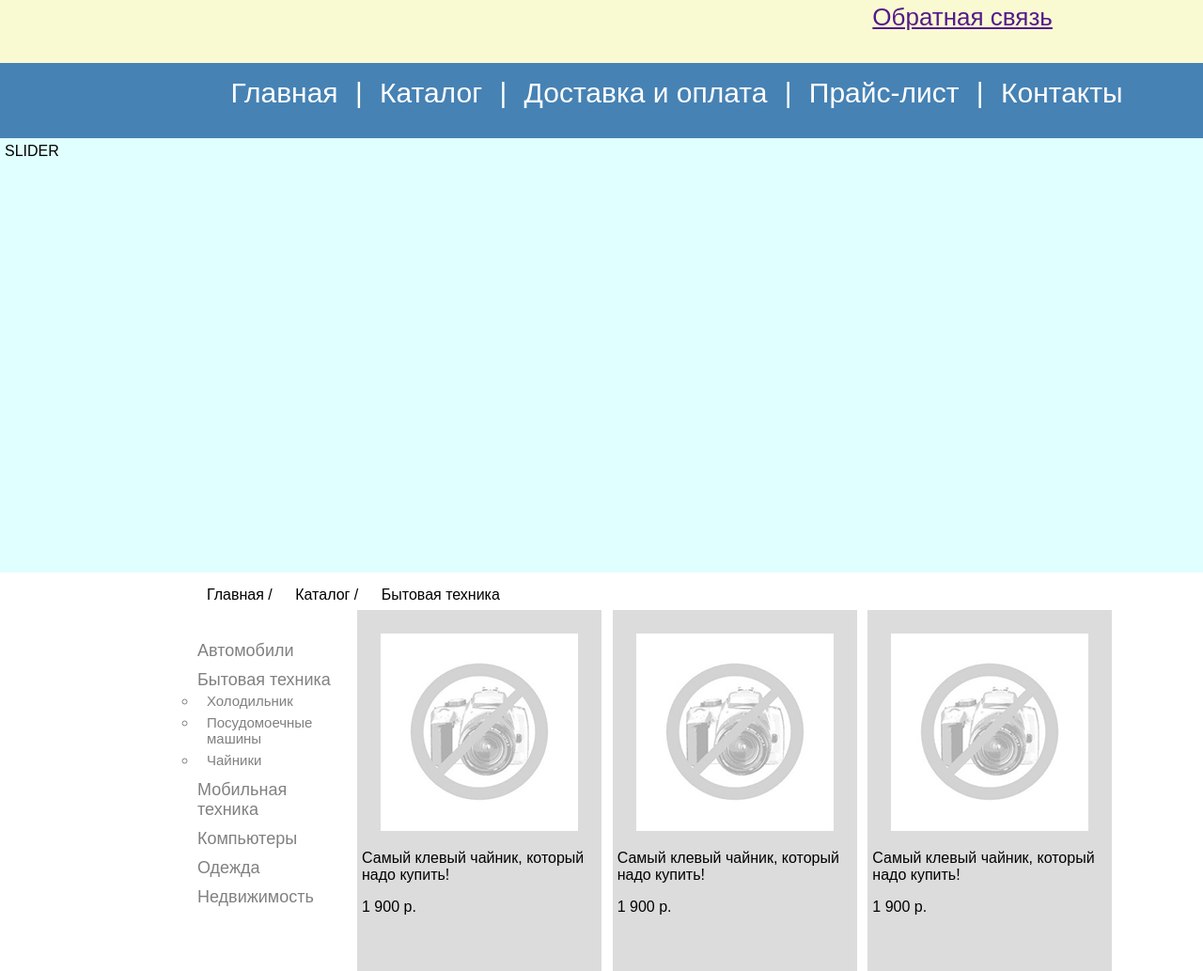
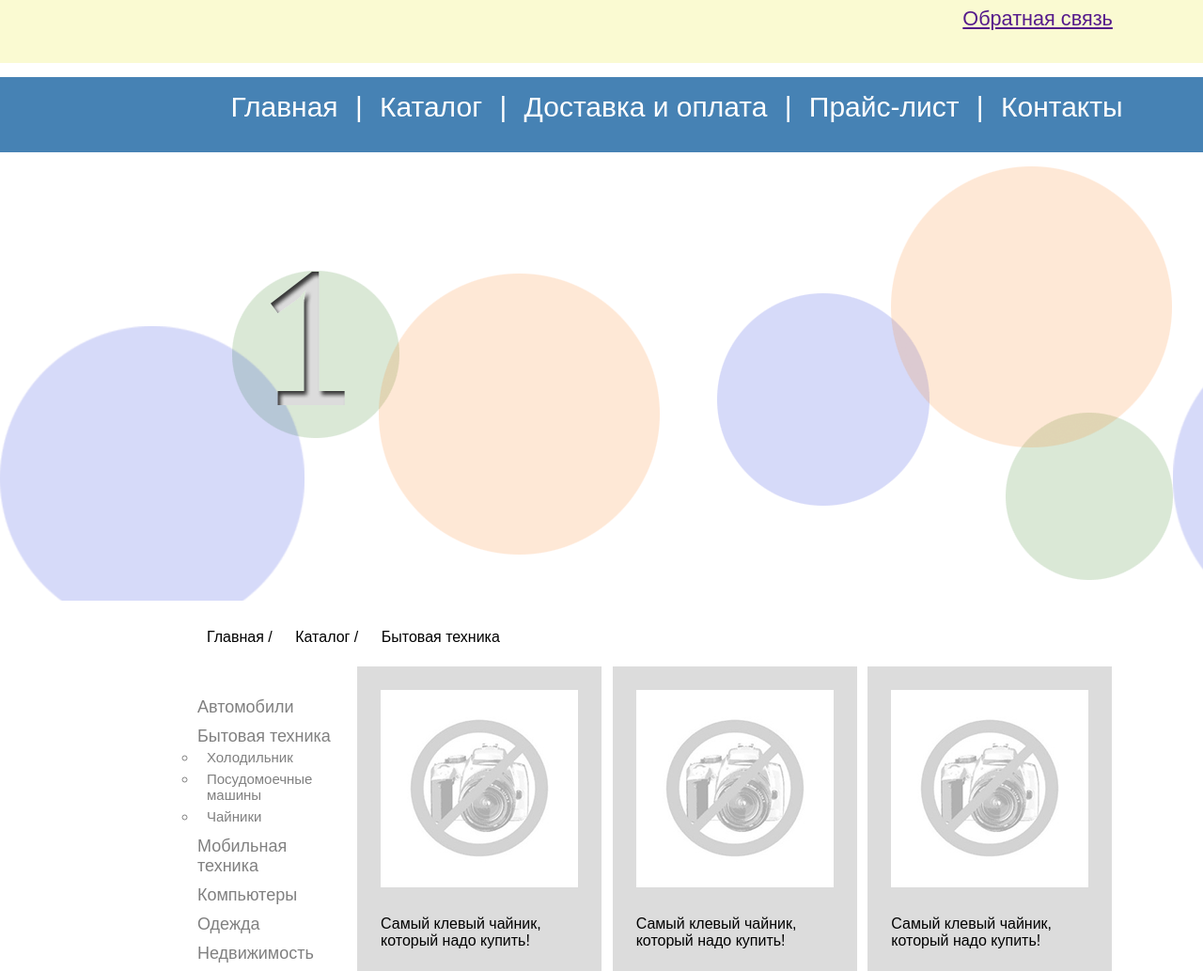
Before and after one commit to AnnaLypovenko/landing_grid, a plain HTML site: page index.html in a window 1280 px wide. Shown: the part 163-1196 px from the top of the page at 94% size. Drawn offline with Linux system fonts and the light colour scheme.

Commit message:
b-g added, gaps added

```diff
--- a/index.html
+++ b/index.html
@@ -33,7 +33,7 @@
             <li>Контакты</li>
         </ul>
     </div>
-    <div class="grid-item slider">SLIDER</div>
+    <div class="grid-item slider"></div>
     <div class="grid-item"></div>
     <div class="grid-item micro-menu">
         <ul>
--- a/style.css
+++ b/style.css
@@ -23,10 +23,18 @@ body {
     display: grid;
     grid-template-columns: 205px 175px 1fr 1fr 1fr 205px;
     grid-template-rows: 230px 80px 462px 40px 1fr 1fr 1fr 220px;
+    grid-row-gap: 15px;
 }
 .grid-item {
     /*border: 1px solid black;*/
     padding: 5px;
+}
+.card p {
+    padding: 10px 20px;
+}
+.tel a {
+    font-size: smaller;
+    padding-left: 96px;
 }
 .logo {
     width: 110px;
@@ -51,7 +59,7 @@ body {
 }
 .slider {
     grid-area: 3 / 1 / 4 / 7;
-    background-color: lightcyan;
+    background-image: url("./images/1@1X.png");
 }
 .micro-menu {
     grid-area: 4 / 2 / 5 / 4;
@@ -95,3 +103,6 @@ body {
     background-color: steelblue;
     color: white;
 }
+.footer-menu ul {
+    padding-left: 100px;
+}
```
Also changed, not shown: images/1@1X.png (added), images/MS - EXCEL@1X.png (added).
